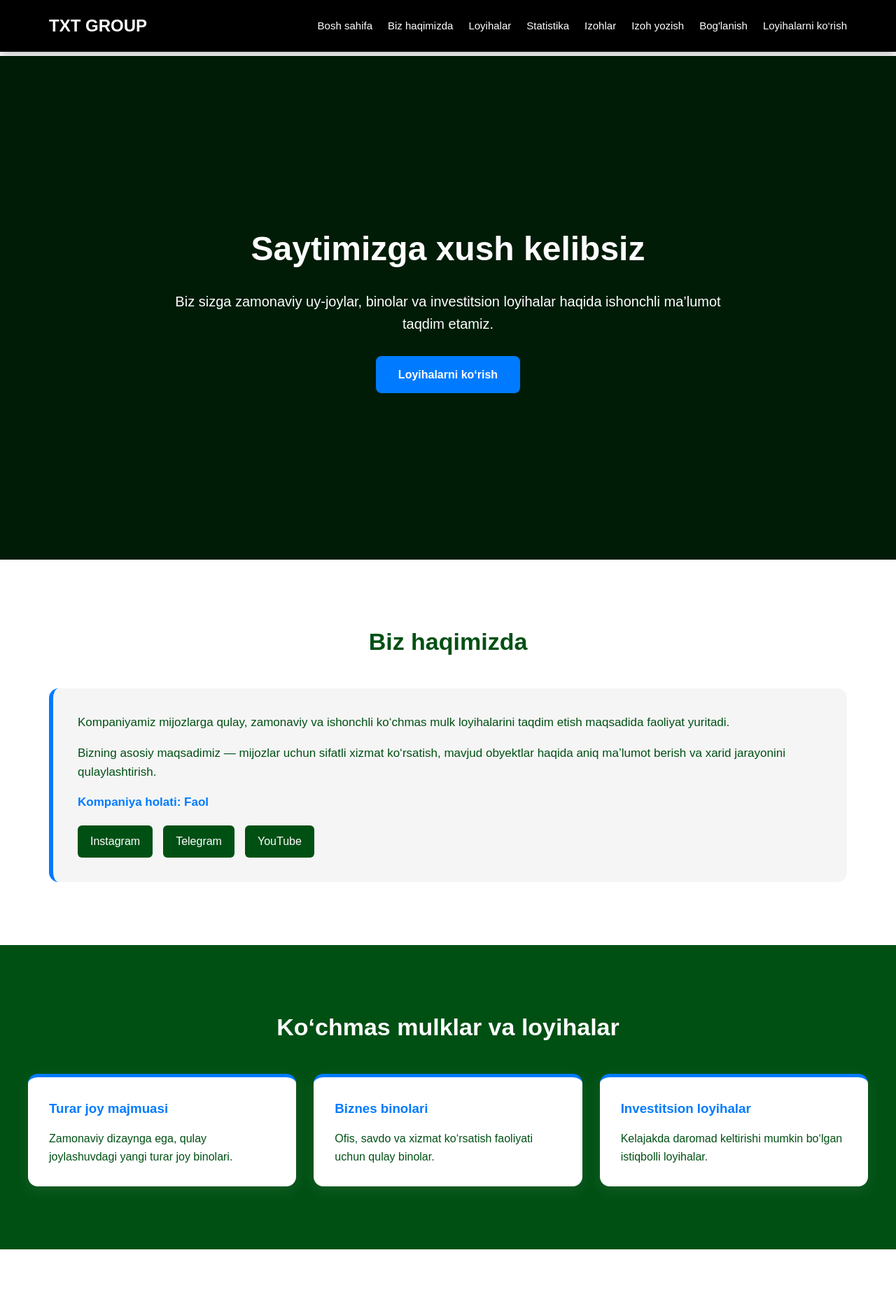
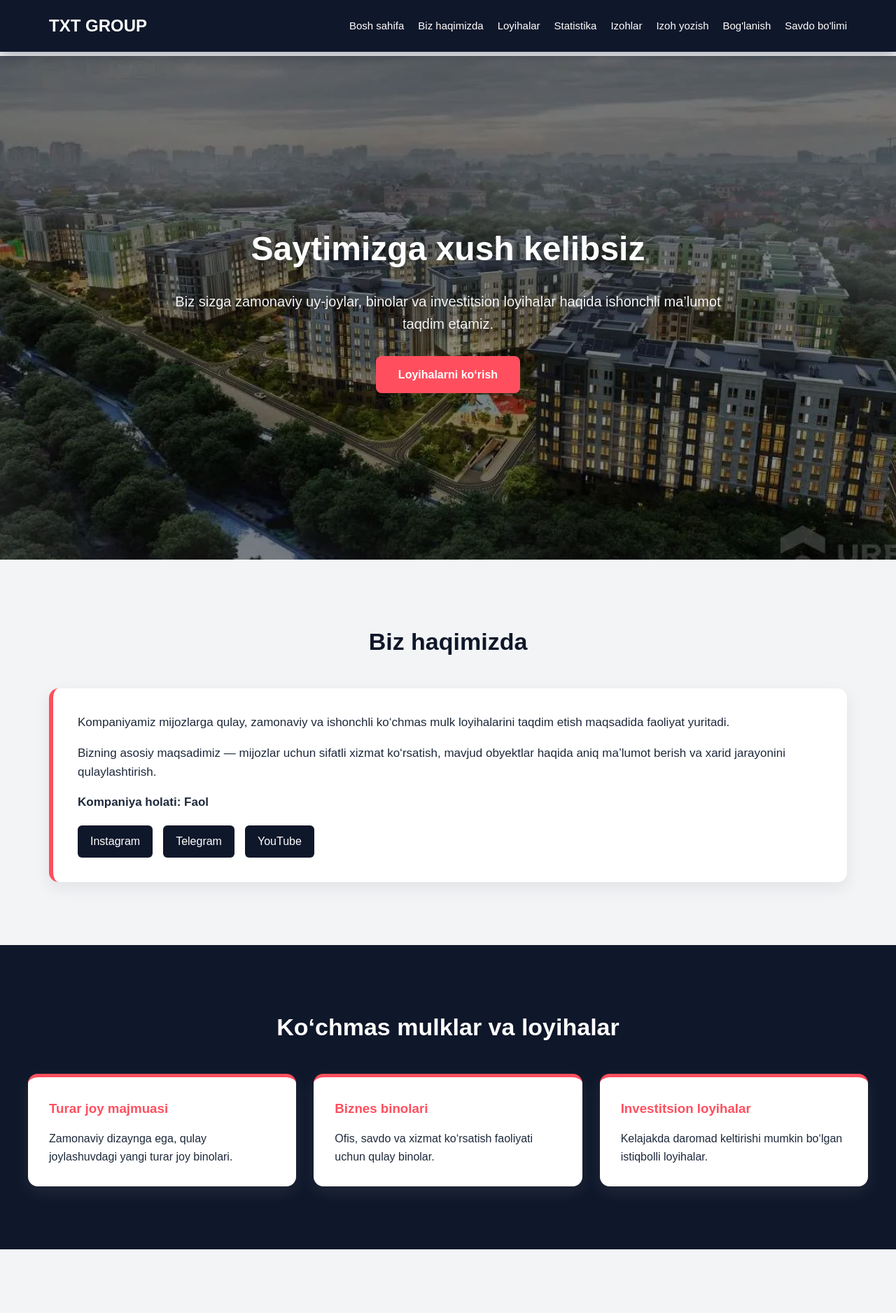
Before and after one commit to aminrustamoff/toychibek, a Django app: page / in a window 1280 px wide. Shown: the top 1877 px of the page at 70% size. Run offline with Django 4.2, Linux system fonts and the light colour scheme.

Commit message:
Add background image to the main page

```diff
--- a/core/admin.py
+++ b/core/admin.py
@@ -2,7 +2,9 @@ from django.contrib import admin
 
 # Register your models here.
 
-from .models import Project, Lead
+from .models import Comments, Contact, Project, Lead
 
+admin.site.register(Comments)
+admin.site.register(Contact)
 admin.site.register(Project)
 admin.site.register(Lead)
--- /dev/null
+++ b/core/static/scripts/home.js
@@ -0,0 +1,17 @@
+document.addEventListener("DOMContentLoaded", function () {
+    const slides = document.querySelectorAll(".hero-slide");
+    let currentIndex = 0;
+
+    if (slides.length > 0) {
+        setInterval(() => {
+            slides[currentIndex].classList.remove("active");
+
+            currentIndex++;
+            if (currentIndex >= slides.length) {
+                currentIndex = 0;
+            }
+
+            slides[currentIndex].classList.add("active");
+        }, 5000);
+    }
+});
--- /dev/null
+++ b/core/static/styles/base.css
@@ -0,0 +1,100 @@
+:root {
+    --sky-blue: #38BDF8;
+    --coral: #FF4F5E;
+    --light-gray: #F3F4F6;
+    --black: #0F172A;
+    --white: #FFFFFF;
+    --dark-gray: #1E293B;
+    --text-gray: #64748B;
+}
+
+* {
+    margin: 0;
+    padding: 0;
+    box-sizing: border-box;
+}
+
+html {
+    scroll-behavior: smooth;
+}
+
+body {
+    font-family: Arial, sans-serif;
+    background-color: var(--light-gray);
+    color: var(--black);
+    line-height: 1.6;
+    padding-top: 80px;
+}
+
+.navbar {
+    width: 100%;
+    background-color: var(--black);
+    position: fixed;
+    top: 0;
+    left: 0;
+    z-index: 1000;
+    box-shadow: 0 4px 18px rgba(15, 23, 42, 0.35);
+}
+
+.nav-container {
+    max-width: 1200px;
+    margin: auto;
+    padding: 18px 30px;
+    display: flex;
+    align-items: center;
+    justify-content: space-between;
+}
+
+.logo {
+    color: var(--white);
+    text-decoration: none;
+    font-size: 24px;
+    font-weight: bold;
+}
+
+.logo:hover {
+    color: var(--sky-blue);
+}
+
+.nav-links {
+    display: flex;
+    gap: 20px;
+    flex-wrap: wrap;
+}
+
+.nav-links a {
+    color: var(--white);
+    text-decoration: none;
+    font-size: 15px;
+    transition: 0.3s;
+}
+
+.nav-links a:hover {
+    color: var(--coral);
+}
+
+.footer {
+    background-color: var(--black);
+    color: var(--white);
+    text-align: center;
+    padding: 25px;
+}
+
+.footer p {
+    color: var(--light-gray);
+}
+
+@media (max-width: 900px) {
+    body {
+        padding-top: 140px;
+    }
+
+    .nav-container {
+        flex-direction: column;
+        gap: 15px;
+    }
+
+    .nav-links {
+        justify-content: center;
+    }
+}
--- a/core/static/styles/home.css
+++ b/core/static/styles/home.css
@@ -1,93 +1,68 @@
-* {
-    margin: 0;
-    padding: 0;
-    box-sizing: border-box;
-}
-
-html {
-    scroll-behavior: smooth;
-}
-
-body {
-    font-family: Arial, sans-serif;
-    background-color: #ffffff;
-    color: #005014;
-    line-height: 1.6;
-    padding-top: 80px;
-}
-
-.navbar {
-    width: 100%;
-    background-color: #000000;
-    position: fixed;
-    top: 0;
-    left: 0;
-    z-index: 1000;
-    box-shadow: 0 4px 12px rgba(0, 0, 0, 0.25);
-}
-
-.nav-container {
-    max-width: 1200px;
-    margin: auto;
-    padding: 18px 30px;
-    display: flex;
-    align-items: center;
-    justify-content: space-between;
-}
-
-.logo {
-    color: #ffffff;
-    text-decoration: none;
-    font-size: 24px;
-    font-weight: bold;
-}
-
-.nav-links {
-    display: flex;
-    gap: 22px;
-}
-
-.nav-links a {
-    color: #ffffff;
-    text-decoration: none;
-    font-size: 15px;
-    transition: 0.3s;
-}
-
-.nav-links a:hover {
-    color: #007bff;
-}
-
 .hero-section {
+    position: relative;
     min-height: 90vh;
-    background: linear-gradient(rgba(0, 0, 0, 0.65), rgba(0, 0, 0, 0.65)),
-                #005014;
-    color: #ffffff;
     display: flex;
     align-items: center;
     justify-content: center;
     text-align: center;
     padding: 60px 20px;
+    overflow: hidden;
+    color: var(--white);
+}
+
+.hero-slider {
+    position: absolute;
+    inset: 0;
+    z-index: 1;
+}
+
+.hero-slide {
+    position: absolute;
+    inset: 0;
+    background-size: cover;
+    background-position: center;
+    background-repeat: no-repeat;
+    opacity: 0;
+    transform: scale(1.08) translateX(0);
+    transition: opacity 1s ease-in-out, transform 5s linear;
+}
+
+.hero-slide.active {
+    opacity: 1;
+    transform: scale(1.12) translateX(40px);
+}
+
+.hero-overlay {
+    position: absolute;
+    inset: 0;
+    background: rgba(0, 0, 0, 0.45);
+    z-index: 2;
 }
 
 .hero-content {
+    position: relative;
+    z-index: 3;
     max-width: 800px;
 }
 
 .hero-content h1 {
     font-size: 48px;
     margin-bottom: 20px;
+    color: var(--white);
+    text-shadow: 0 4px 18px rgba(0, 0, 0, 0.35);
 }
 
 .hero-content p {
     font-size: 20px;
     margin-bottom: 30px;
+    color: var(--light-gray);
+    text-shadow: 0 3px 12px rgba(0, 0, 0, 0.30);
 }
 
 .main-btn {
     display: inline-block;
-    background-color: #007bff;
-    color: #ffffff;
+    background-color: var(--coral);
+    color: var(--white);
     padding: 14px 32px;
     border-radius: 8px;
     text-decoration: none;
@@ -96,30 +71,32 @@ body {
 }
 
 .main-btn:hover {
-    background-color: #0056b3;
+    background-color: var(--sky-blue);
+    color: var(--black);
 }
 
 .section {
     max-width: 1200px;
     margin: auto;
     padding: 90px 30px;
+    background-color: var(--light-gray);
 }
 
 .section h2 {
     font-size: 34px;
     text-align: center;
     margin-bottom: 40px;
-    color: #005014;
+    color: var(--black);
 }
 
 .dark-section {
     max-width: 100%;
-    background-color: #005014;
-    color: #ffffff;
+    background-color: var(--black);
+    color: var(--white);
 }
 
 .dark-section h2 {
-    color: #ffffff;
+    color: var(--white);
 }
 
 .dark-section .cards,
@@ -129,20 +106,22 @@ body {
 }
 
 .about-box {
-    background-color: #f5f5f5;
+    background-color: var(--white);
     padding: 35px;
     border-radius: 14px;
-    border-left: 6px solid #007bff;
+    border-left: 6px solid var(--coral);
+    box-shadow: 0 8px 24px rgba(15, 23, 42, 0.08);
 }
 
 .about-box p {
     margin-bottom: 16px;
     font-size: 17px;
+    color: var(--dark-gray);
 }
 
 .status {
     font-weight: bold;
-    color: #007bff;
+    color: var(--coral);
 }
 
 .social-links {
@@ -153,8 +132,8 @@ body {
 }
 
 .social-links a {
-    background-color: #005014;
-    color: #ffffff;
+    background-color: var(--black);
+    color: var(--white);
     text-decoration: none;
     padding: 10px 18px;
     border-radius: 6px;
@@ -172,17 +152,21 @@ body {
 }
 
 .card {
-    background-color: #ffffff;
-    color: #005014;
+    background-color: var(--white);
+    color: var(--black);
     padding: 30px;
     border-radius: 14px;
-    border-top: 5px solid #007bff;
-    box-shadow: 0 6px 18px rgba(255, 255, 255, 0.08);
+    border-top: 5px solid var(--coral);
+    box-shadow: 0 8px 24px rgba(255, 255, 255, 0.08);
 }
 
 .card h3 {
     margin-bottom: 15px;
-    color: #007bff;
+    color: var(--coral);
+}
+
+.card p {
+    color: var(--dark-gray);
 }
 
 .stats {
--- a/core/templates/base.html
+++ b/core/templates/base.html
@@ -6,7 +6,7 @@
     <meta charset="UTF-8">
     <meta name="viewport" content="width=device-width, initial-scale=1.0">
     <title>{% block title %}Bosh sahifa{% endblock %}</title>
-    <link rel="stylesheet" href="{% static 'styles/home.css' %}">
+    <link rel="stylesheet" href="{% static 'styles/base.css' %}">
     {% block styles %}
     {% endblock %}
 </head>
@@ -26,7 +26,7 @@
                 <a href="#write-comment">Izoh yozish</a>
                 {% endif %}
                 <a href="{% url 'contacts' %}">Bog'lanish</a>
-                <a href="{% url 'explore_projects' %}">Loyihalarni ko‘rish</a>
+                <a href="{% url 'explore_projects' %}">Savdo bo'limi</a>
             </div>
         </div>
     </nav>
@@ -38,5 +38,7 @@
         <p>&copy; 2026 TXT GROUP. Barcha huquqlar himoyalangan.</p>
     </footer>
 
+    {% block extra_js %}
+    {% endblock %}
 </body>
 </html>
--- a/core/templates/home.html
+++ b/core/templates/home.html
@@ -1,15 +1,24 @@
 {% extends 'base.html' %}
 {% load static %}
 
-{% block title %}Home - TXT Group{% endblock %}
+{% block title %}Bosh sahifa{% endblock %}
 
 {% block styles %}
-    <link rel="stylesheet" href="{% static 'styles/home.css' %}">
+<link rel="stylesheet" href="{% static 'styles/home.css' %}">
 {% endblock %}
 
 {% block content %}
 
 <section id="welcome" class="hero-section">
+    <div class="hero-slider">
+        <div class="hero-slide active" style="background-image: url('{% static "images/hero1.jpg" %}');"></div>
+        <div class="hero-slide" style="background-image: url('{% static "images/hero2.webp" %}');"></div>
+        <div class="hero-slide" style="background-image: url('{% static "images/hero3.jpg" %}');"></div>
+        <div class="hero-slide" style="background-image: url('{% static "images/hero4.jpeg" %}');"></div>
+    </div>
+
+    <div class="hero-overlay"></div>
+
     <div class="hero-content">
         <h1>Saytimizga xush kelibsiz</h1>
         <p>
@@ -127,4 +136,9 @@
     </form>
 </section>
 
+
 {% endblock %}
+
+{% block extra_js %}
+    <script src="{% static 'scripts/home.js' %}"></script>
+{% endblock %}
--- a/core/templates/projects/explore_projects.html
+++ b/core/templates/projects/explore_projects.html
@@ -7,7 +7,7 @@
     <ul>
         {% for project in projects %}
             <li>
-                <a href="{% url 'project_detail' project.id %}">{{ project.title }}</a>
+                <a href="{% url 'project_detail' project.id %}">{{ project.name }}</a>
                 <p>{{ project.description }}</p>
             </li>
         {% endfor %}
--- a/core/templates/projects/project_detail.html
+++ b/core/templates/projects/project_detail.html
@@ -1,6 +1,6 @@
 {% extends 'base.html' %}
 
-{% block title %}{{ project.title }}{% endblock %}
+{% block title %}{{ project.name }}{% endblock %}
 
 {% block content %}
     <h1>{{ project.name }}</h1>
--- a/core/views.py
+++ b/core/views.py
@@ -12,5 +12,7 @@ def contacts(request):
 def explore_projects(request):
     return render(request, 'projects/explore_projects.html')
 
+
+
 def project_detail(request):
     return render(request, 'projects/project_detail.html')
```
Also changed, not shown: other parts of core/static/styles/home.css (+29 -40 lines), core/static/styles/contacts.css (+36 -26 lines), core/static/images/hero1.jpg (added), core/static/images/hero2.webp (added), core/static/images/hero3.jpg (added), core/static/images/hero4.jpeg (added), db.sqlite3.
